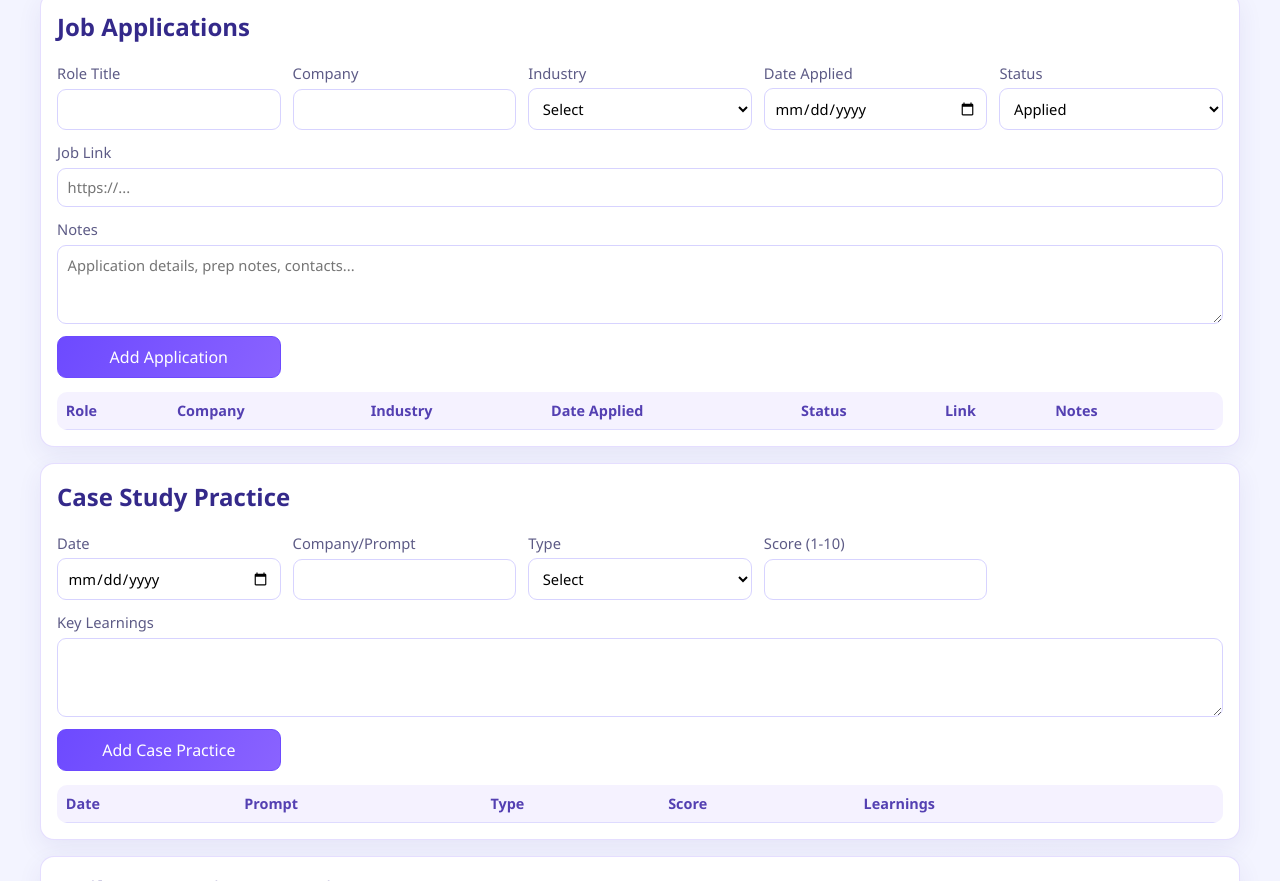
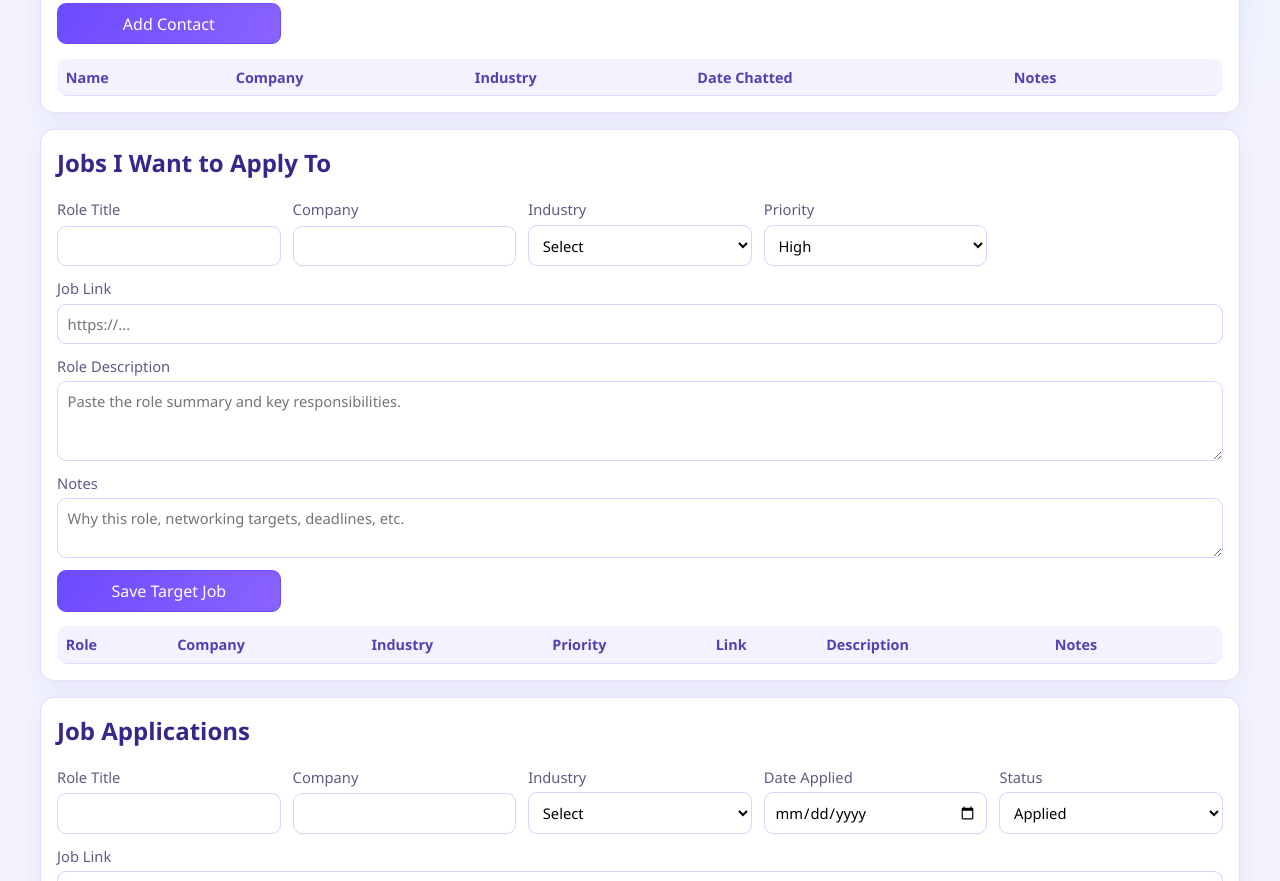
Before and after one commit to colto57/recruiting-tracker, a plain HTML site: page index.html in a window 1280 px wide. Shown: the part 1216-2097 px from the top of the page. Drawn offline with Linux system fonts and the light colour scheme.

Commit message:
Add Jobs I Want to Apply To section

```diff
--- a/app.js
+++ b/app.js
@@ -4,6 +4,7 @@ const AUTO_SYNC_DELAY_MS = 1500;
 
 const defaultData = {
   contacts: [],
+  targetJobs: [],
   applications: [],
   casePractice: [],
   dsTopics: [],
@@ -40,6 +41,7 @@ function loadData() {
     const parsed = JSON.parse(raw);
     return {
       contacts: parsed.contacts || [],
+      targetJobs: parsed.targetJobs || [],
       applications: parsed.applications || [],
       casePractice: parsed.casePractice || [],
       dsTopics: parsed.dsTopics || [],
@@ -54,6 +56,7 @@ function loadData() {
 
 function renderCounts() {
   document.getElementById("contactsCount").textContent = data.contacts.length;
+  document.getElementById("targetJobsCount").textContent = data.targetJobs.length;
   document.getElementById("applicationsCount").textContent = data.applications.length;
   document.getElementById("caseCount").textContent = data.casePractice.length;
   document.getElementById("topicsCount").textContent = data.dsTopics.length;
@@ -83,6 +86,26 @@ function renderContacts() {
         <td>${escapeHtml(row.chatDate)}</td>
         <td>${escapeHtml(row.notes || "")}</td>
         <td>${createDeleteButton("contacts", row.id)}</td>
+      </tr>
+    `
+    )
+    .join("");
+}
+
+function renderTargetJobs() {
+  const tbody = document.getElementById("targetJobsTable");
+  tbody.innerHTML = data.targetJobs
+    .map(
+      (row) => `
+      <tr>
+        <td>${escapeHtml(row.role)}</td>
+        <td>${escapeHtml(row.company)}</td>
+        <td>${escapeHtml(row.industry)}</td>
+        <td>${escapeHtml(row.priority)}</td>
+        <td>${linkCell(row.link)}</td>
+        <td>${escapeHtml(row.description || "")}</td>
+        <td>${escapeHtml(row.notes || "")}</td>
+        <td>${createDeleteButton("targetJobs", row.id)}</td>
       </tr>
     `
     )
@@ -183,6 +206,7 @@ function renderLeetcode() {
 function renderAll() {
   renderCounts();
   renderContacts();
+  renderTargetJobs();
   renderApplications();
   renderCasePractice();
   renderTopics();
@@ -247,6 +271,7 @@ function importData(file) {
       const imported = parsed.data || parsed;
       data = {
         contacts: imported.contacts || [],
+        targetJobs: imported.targetJobs || [],
         applications: imported.applications || [],
         casePractice: imported.casePractice || [],
         dsTopics: imported.dsTopics || [],
@@ -405,6 +430,7 @@ async function loadFromGithub() {
     const imported = parsed.data || parsed;
     data = {
       contacts: imported.contacts || [],
+      targetJobs: imported.targetJobs || [],
       applications: imported.applications || [],
       casePractice: imported.casePractice || [],
       dsTopics: imported.dsTopics || [],
@@ -475,6 +501,7 @@ function bindButtons() {
 
 function init() {
   bindForm("contactForm", "contacts", (v) => v);
+  bindForm("targetJobForm", "targetJobs", (v) => v);
   bindForm("applicationForm", "applications", (v) => v);
   bindForm("caseForm", "casePractice", (v) => v);
   bindForm("topicForm", "dsTopics", (v) => v);
--- a/index.html
+++ b/index.html
@@ -72,6 +72,10 @@
             <p><span id="applicationsCount">0</span> submitted</p>
           </article>
           <article>
+            <h3>Jobs To Apply</h3>
+            <p><span id="targetJobsCount">0</span> saved</p>
+          </article>
+          <article>
             <h3>Case Practice</h3>
             <p><span id="caseCount">0</span> sessions</p>
           </article>
@@ -134,6 +138,68 @@
               </tr>
             </thead>
             <tbody id="contactsTable"></tbody>
+          </table>
+        </div>
+      </section>
+
+      <section class="card">
+        <h2>Jobs I Want to Apply To</h2>
+        <form id="targetJobForm" class="grid form-grid">
+          <label>
+            Role Title
+            <input name="role" required />
+          </label>
+          <label>
+            Company
+            <input name="company" required />
+          </label>
+          <label>
+            Industry
+            <select name="industry" required>
+              <option value="">Select</option>
+              <option>Consulting</option>
+              <option>Data Science Consulting</option>
+              <option>Private Equity</option>
+              <option>Other</option>
+            </select>
+          </label>
+          <label>
+            Priority
+            <select name="priority" required>
+              <option>High</option>
+              <option>Medium</option>
+              <option>Low</option>
+            </select>
+          </label>
+          <label class="full-width">
+            Job Link
+            <input type="url" name="link" placeholder="https://..." required />
+          </label>
+          <label class="full-width">
+            Role Description
+            <textarea name="description" rows="3" placeholder="Paste the role summary and key responsibilities."></textarea>
+          </label>
+          <label class="full-width">
+            Notes
+            <textarea name="notes" rows="2" placeholder="Why this role, networking targets, deadlines, etc."></textarea>
+          </label>
+          <button type="submit">Save Target Job</button>
+        </form>
+        <div class="table-wrap">
+          <table>
+            <thead>
+              <tr>
+                <th>Role</th>
+                <th>Company</th>
+                <th>Industry</th>
+                <th>Priority</th>
+                <th>Link</th>
+                <th>Description</th>
+                <th>Notes</th>
+                <th></th>
+              </tr>
+            </thead>
+            <tbody id="targetJobsTable"></tbody>
           </table>
         </div>
       </section>
```
